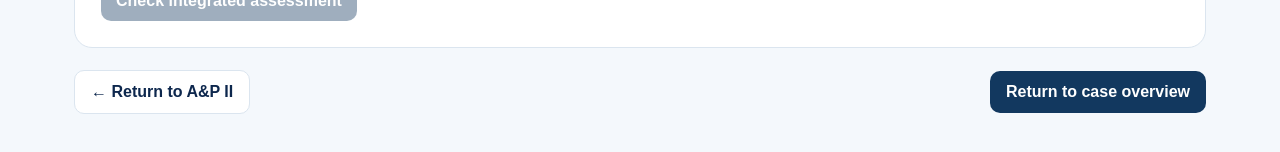
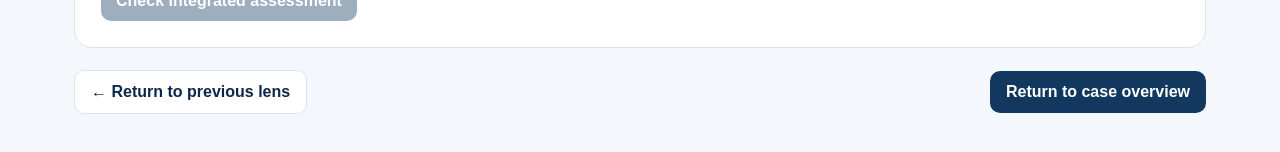
Before and after one commit to Pyn777/lesson-study-case-app, a Next.js app: page /assessment in a window 1280 px wide. Shown: the part 2195-2347 px from the top of the page. Built offline with nearby package versions, Linux system fonts and the light colour scheme; no server answers; the database is empty.

Commit message:
Use active sequence in integrated assessment navigation

```diff
--- a/app/assessment/page.js
+++ b/app/assessment/page.js
@@ -10,6 +10,8 @@ export const dynamic = "force-dynamic";
 export default async function AssessmentPage() {
   const settings = await getStudySettings();
   if (!settings.activeModules.includes("integrated-assessment")) notFound();
+  const previousModule = ["renal-response", "microbiology", "cellular-foundation"]
+    .find((id) => settings.activeModules.includes(id));
   return (
     <main className="shell">
       <Link href="/" className="backLink">← Back to case overview</Link>
@@ -23,7 +25,7 @@ export default async function AssessmentPage() {
         </p>
       </section>
 
-      <CaseRecord currentStage="integrated-assessment" />
+      <CaseRecord currentStage="integrated-assessment" activeModules={settings.activeModules} />
 
       <section className="contentPanel">
         <QuestionSet
@@ -35,9 +37,15 @@ export default async function AssessmentPage() {
       </section>
 
       <div className="moduleNav">
-        <Link href="/module/renal-response" className="secondaryLink">
-          ← Return to A&P II
-        </Link>
+        {previousModule ? (
+          <Link href={"/module/" + previousModule} className="secondaryLink">
+            ← Return to previous lens
+          </Link>
+        ) : (
+          <Link href="/" className="secondaryLink">
+            ← Return to case overview
+          </Link>
+        )}
         <Link href="/" className="primaryLink">Return to case overview</Link>
       </div>
     </main>
```
